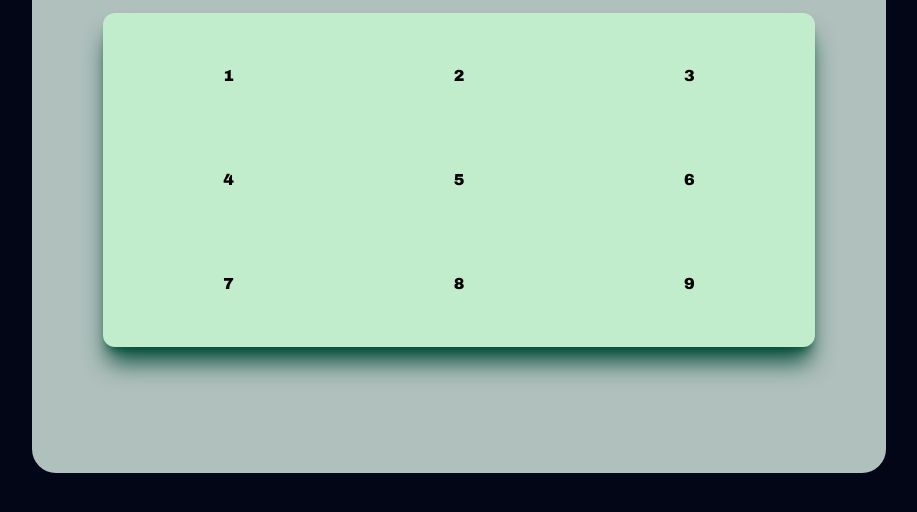
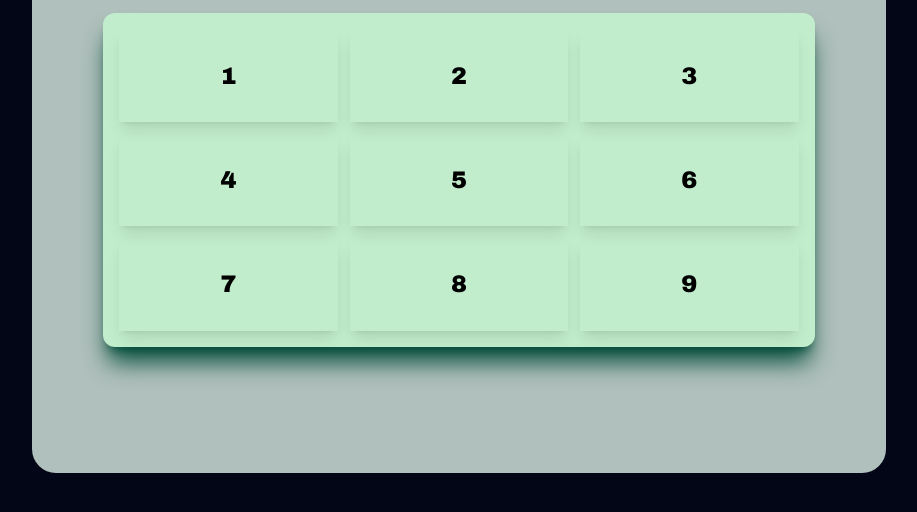
Before and after one commit to trevornei/Week-11-Assignment, a website: page index.html in a window 1280 px wide. Shown: the part 260-772 px from the top of the page, without its empty margins (181-1098 px from the left). Drawn offline with Linux system fonts and the light colour scheme.

Commit message:
Added box shadow to game grid.

```diff
--- a/index.html
+++ b/index.html
@@ -22,17 +22,17 @@
             <!--This container uses css grid(3cols & 3rows)-->
             <div id="board" class="w-5/6 h-1/2 grid grid-cols-3 grid-rows-3 gap-3 mx-auto p-4 m-4 bg-teagreen shadow-xl shadow-emerald-900  text-center content-center rounded-xl">
                 <!--First Row-->
-            <div class="flex items-center justify-center">1</div>
-            <div class="flex items-center justify-center">2</div>
-            <div class="flex items-center justify-center">3</div>
+                <div class="flex items-center justify-center text-2xl shadow-lg">1</div>
+                <div class="flex items-center justify-center text-2xl shadow-lg">2</div>
+                <div class="flex items-center justify-center text-2xl shadow-lg">3</div>
                 <!--Second Row-->
-            <div class="flex items-center justify-center">4</div>
-            <div class="flex items-center justify-center">5</div>
-            <div class="flex items-center justify-center">6</div>
+                <div class="flex items-center justify-center text-2xl shadow-lg">4</div>
+                <div class="flex items-center justify-center text-2xl shadow-lg">5</div>
+                <div class="flex items-center justify-center text-2xl shadow-lg">6</div>
                 <!--Third Row-->
-            <div class="flex items-center justify-center">7</div>
-            <div class="flex items-center justify-center">8</div>
-            <div class="flex items-center justify-center">9</div>
+                <div class="flex items-center justify-center text-2xl shadow-lg">7</div>
+                <div class="flex items-center justify-center text-2xl shadow-lg">8</div>
+                <div class="flex items-center justify-center text-2xl shadow-lg">9</div>
             </div>
         <!--Win or Loss Component-->
 
```
Also changed, not shown: dist/output.css. Lines whose indentation alone changed are shown as unchanged.
